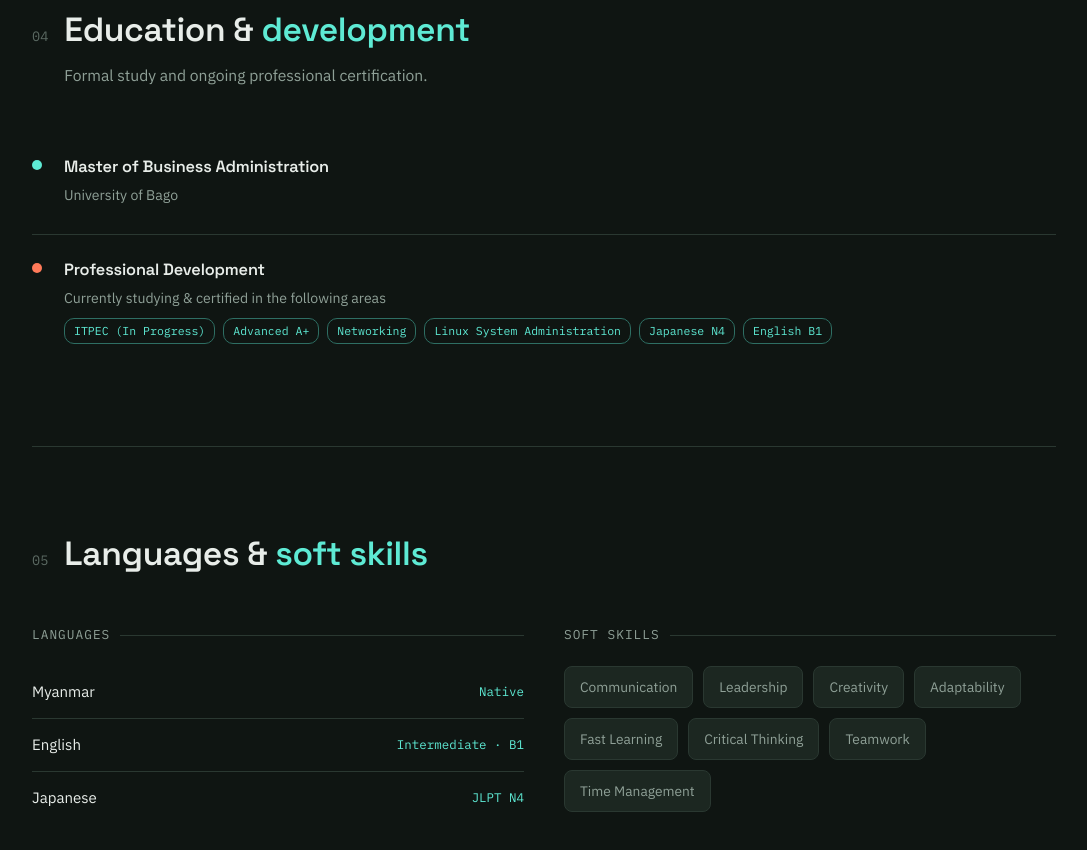
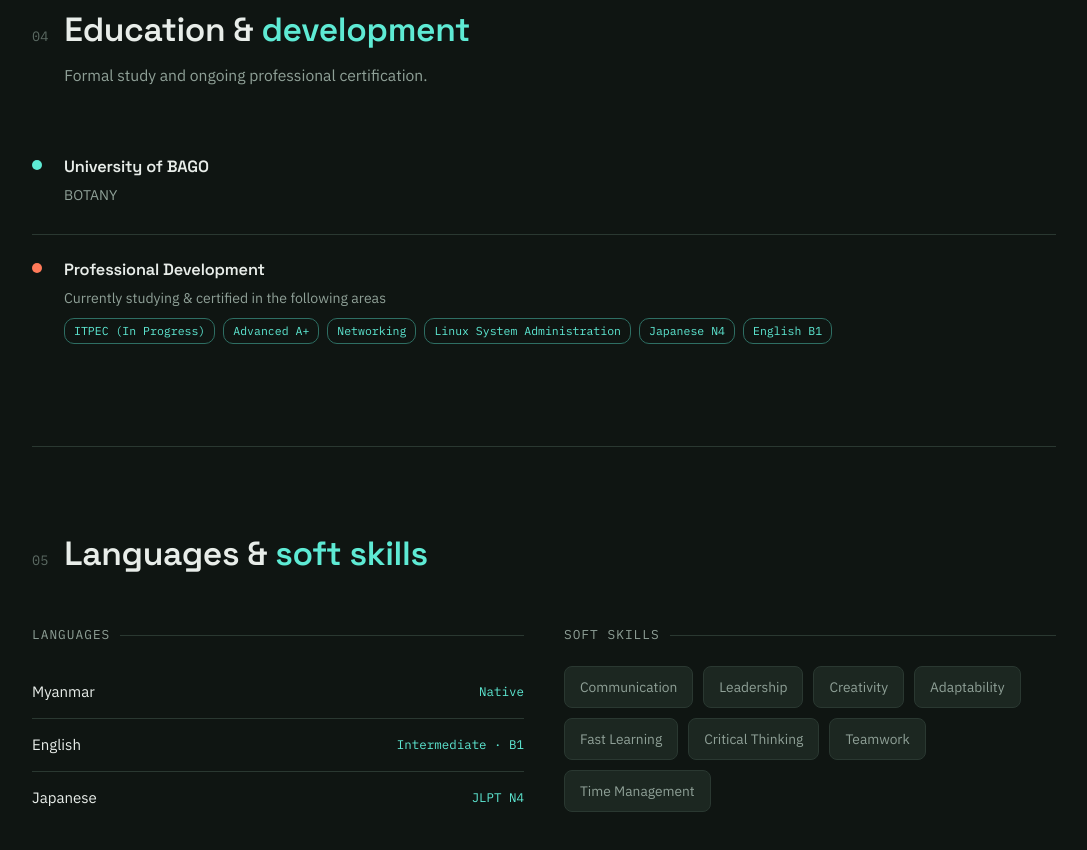
Before and after one commit to EsraLuna/Mywebsite, a plain HTML site: page index.html.html in a window 1280 px wide. Shown: the part 3555-4405 px from the top of the page, without its empty margins (96-1183 px from the left). Drawn offline with Linux system fonts and the light colour scheme.

Commit message:
Update index.html.html

```diff
--- a/index.html.html
+++ b/index.html.html
@@ -423,8 +423,8 @@
       <div class="edu-item">
         <div class="edu-dot-col"><div class="edu-dot"></div></div>
         <div class="edu-body">
-          <h4>Master of Business Administration</h4>
-          <div class="org">University of Bago</div>
+          <h4>University of BAGO</h4>
+          <div class="org">BOTANY</div>
         </div>
       </div>
       <div class="edu-item">
```
